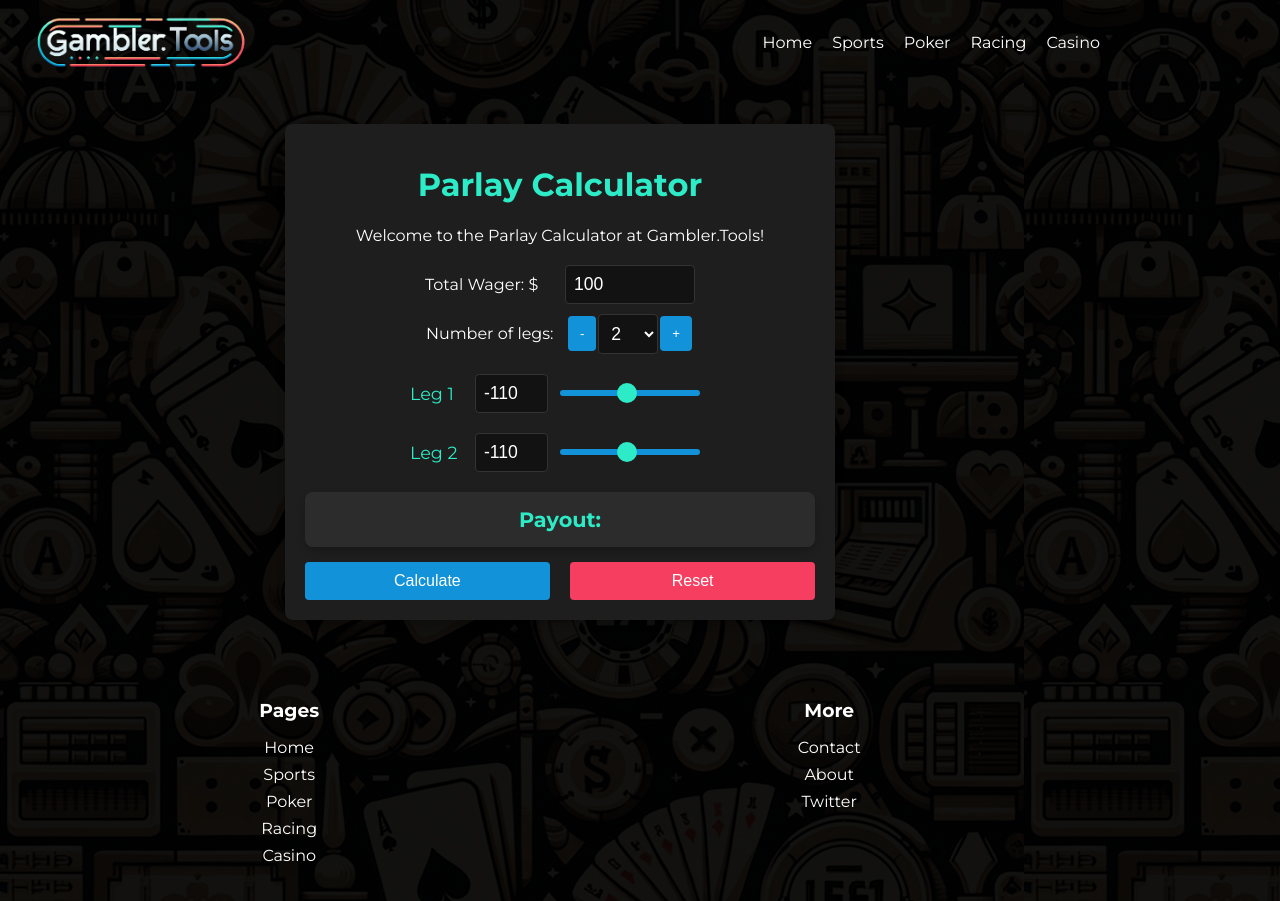
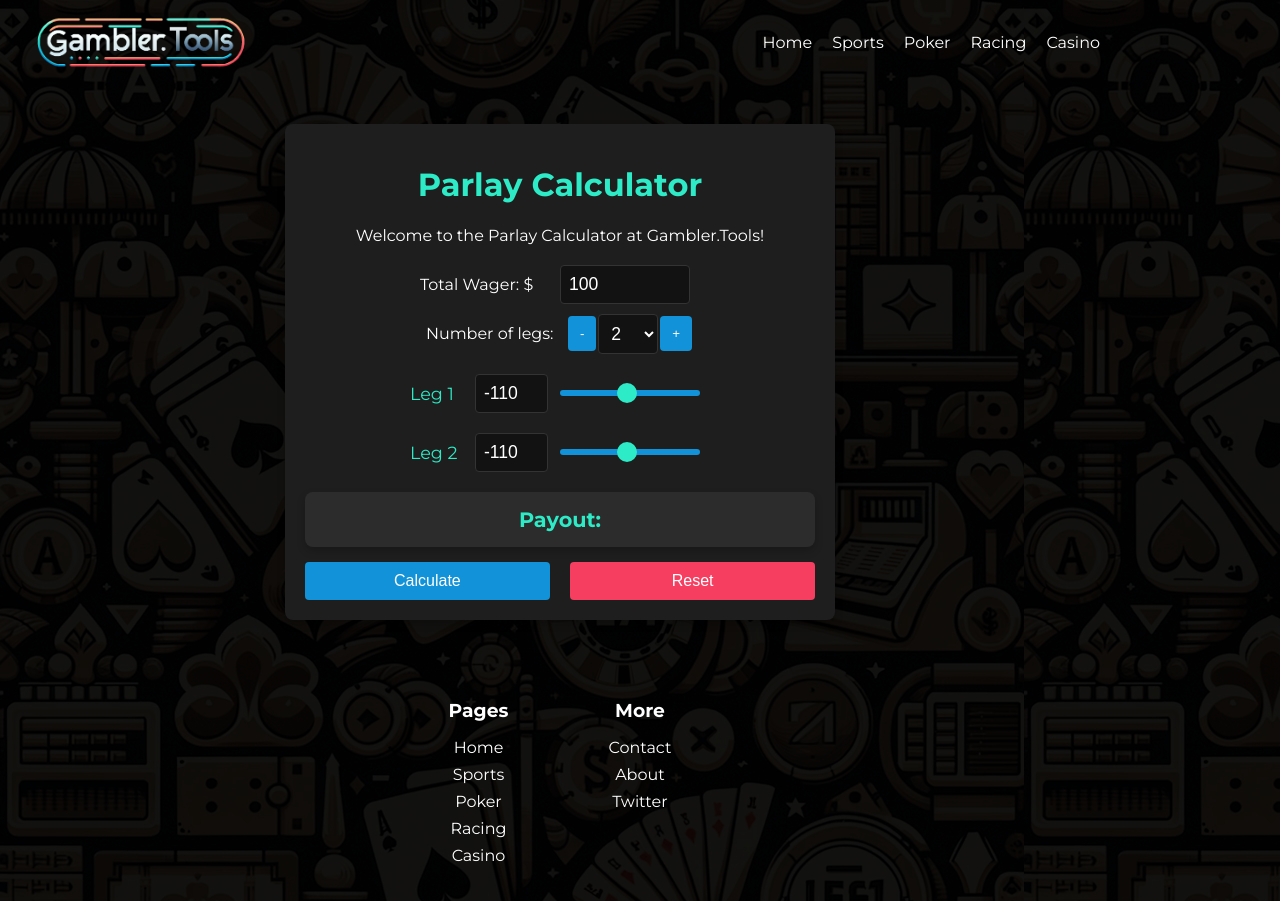
Before and after one commit to jacobnaumann/gambler.tools, a React (Create React App) app: page /sports/parlaycalculator in a window 1280 px wide. Built offline with nearby package versions, Linux system fonts and the light colour scheme.

Commit message:
Minor commit for css warning related to vendor prefix (webkit-appearance)

```diff
--- a/src/assets/styles/Common.css
+++ b/src/assets/styles/Common.css
@@ -61,7 +61,8 @@ nav a:hover {
 /* Footer Styling */
 .footer {
   display: flex;
-  justify-content: space-around; /* This will space out the columns evenly */
+  justify-content: center;
+  gap: 100px;
   text-align: center;
   align-items: flex-start; /* Aligns columns to the top */
   flex-wrap: wrap; /* Allows columns to wrap on smaller screens */
@@ -179,8 +180,4 @@ nav a:hover {
   .footer {
     padding: 0;
   }
-
-  .footer-column {
-
-  }
 }
--- a/src/sports/ParlayCalculator/ParlayCalculator.css
+++ b/src/sports/ParlayCalculator/ParlayCalculator.css
@@ -33,6 +33,17 @@
     align-items: center; /* Vertically aligns content */
 }
 
+.wager-line input {
+    border: 1px solid var(--border-color);
+    padding: 8px;
+    border-radius: 4px;
+    background-color: var(--dark-bg);
+    color: var(--text-color);
+    width: calc(40% - 20px);
+    margin-right: 10px;
+    font-size: 1.1rem;
+    width: 130px;
+}
 .bet-amount,
 .leg-adjust {
     display: flex;
@@ -56,10 +67,6 @@
     color: var(--text-color);
     width: 100%; /* Full width of their container */
     font-size: 1.1rem;
-}
-
-.wager-line input[type=number] {
-    width: 130px;
 }
 
 .parlay-structure select {
@@ -111,7 +118,8 @@
 /* Styling for the range slider */
 .leg-odds input[type='range'] {
     width: 50%; /* Adjust the width as per requirement */
-    -webkit-appearance: none; /* Override default appearance */
+    -webkit-appearance: none; /* Override default appearance for WebKit browsers */
+    appearance: none; /* Standard property */
     background: var(--secondary-color);
     height: 6px; /* Slider height */
     border-radius: 4px;
@@ -120,6 +128,7 @@
 /* Custom styling for range slider thumb */
 .leg-odds input[type='range']::-webkit-slider-thumb {
     -webkit-appearance: none;
+    appearance: none; /* Standard property */
     background: var(--primary-color);
     width: 20px;
     height: 20px;
--- a/src/sports/ParlayCalculator/ParlayStructure.js
+++ b/src/sports/ParlayCalculator/ParlayStructure.js
@@ -33,7 +33,6 @@ const ParlayStructure = ({ numLegs, updateNumLegs, betAmount, setBetAmount }) =>
                 <div className='bet-amount'>
                     <label>Total Wager: $</label>
                     <input
-                        type='number'
                         value={betAmount}
                         onChange={handleBetAmountChange}
                         onClick={(e) => e.target.value = ''}
```
